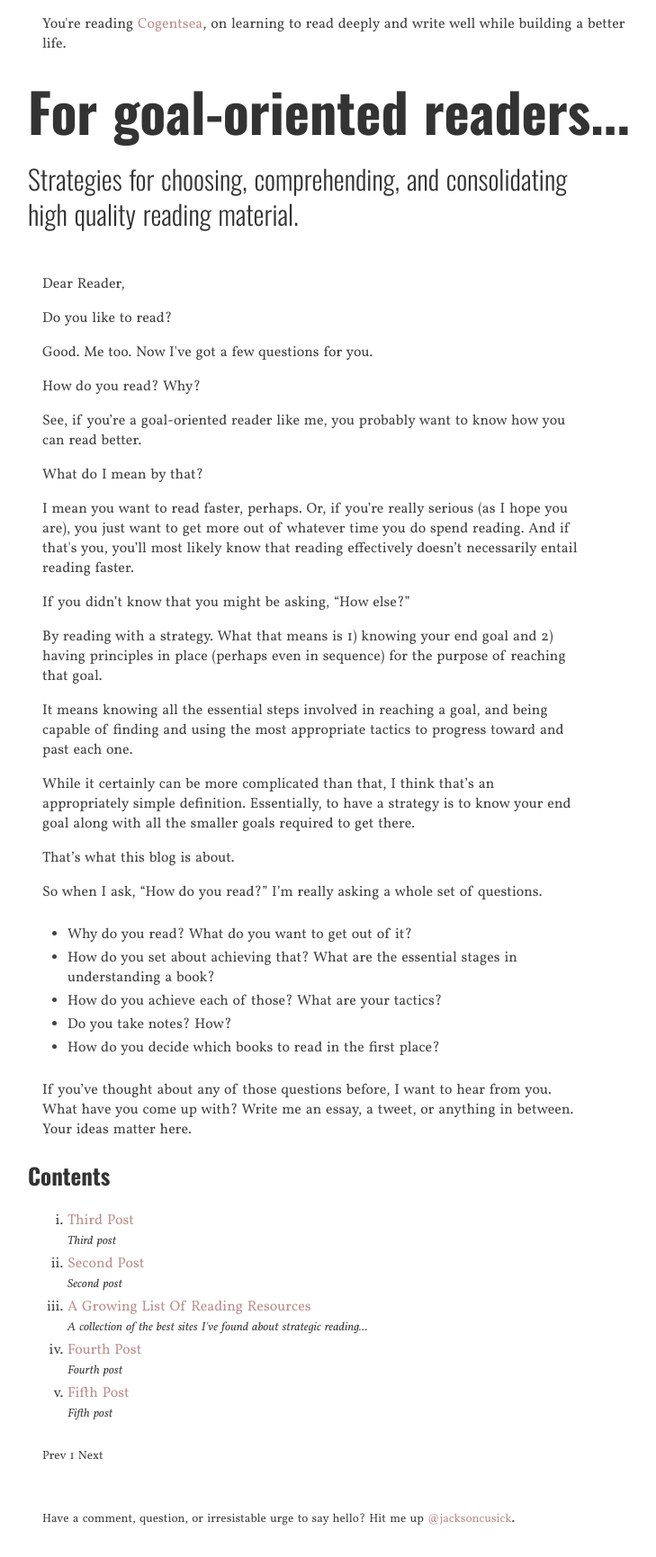
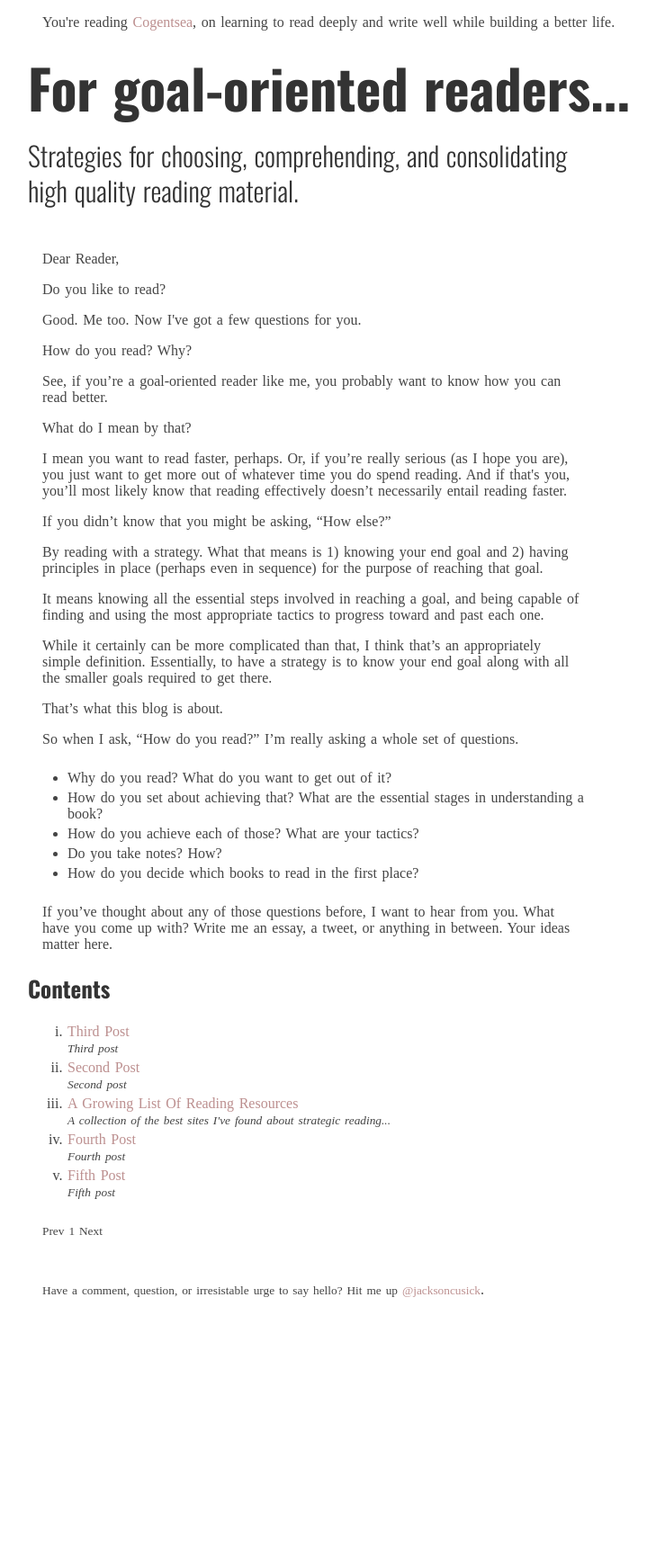
Before and after one commit to jacksoncusick/cogentsea, a Jekyll site: the page built from index.html, in a window 1280 px wide. Shown: the whole page at 90% size, without its empty margins (259-988 px from the left). Built offline with Jekyll 4.4.1, drawn with Linux system fonts in a browser that asks for light colours; some web fonts are replaced; the list of posts is cut into pages by our own code; after the commit the page ends 1475 px from its top, so only the background shows below that.

Commit message:
Updated og_main.css

```diff
--- a/stylesheets/og_main.css
+++ b/stylesheets/og_main.css
@@ -1,6 +1,6 @@
 /* typography */
 
-@import url(http://fonts.googleapis.com/css?family=Vollkorn:400italic,700italic,400,700);
+@import url(http://fonts.googleapis.com/css?family=Droid+Serif:400,700,400italic,700italic);
 
 @import url(http://fonts.googleapis.com/css?family=Oswald:400,700,300);
 
@@ -63,7 +63,7 @@
 
 p, ul, ol {
 	max-width: 600px;
-	font-family: 'Vollkorn', serif;
+	font-family: 'Droid Serif', serif;
 	font-size: 16px;
 	margin: 1.556em 0;
 	color: #444444;
```
